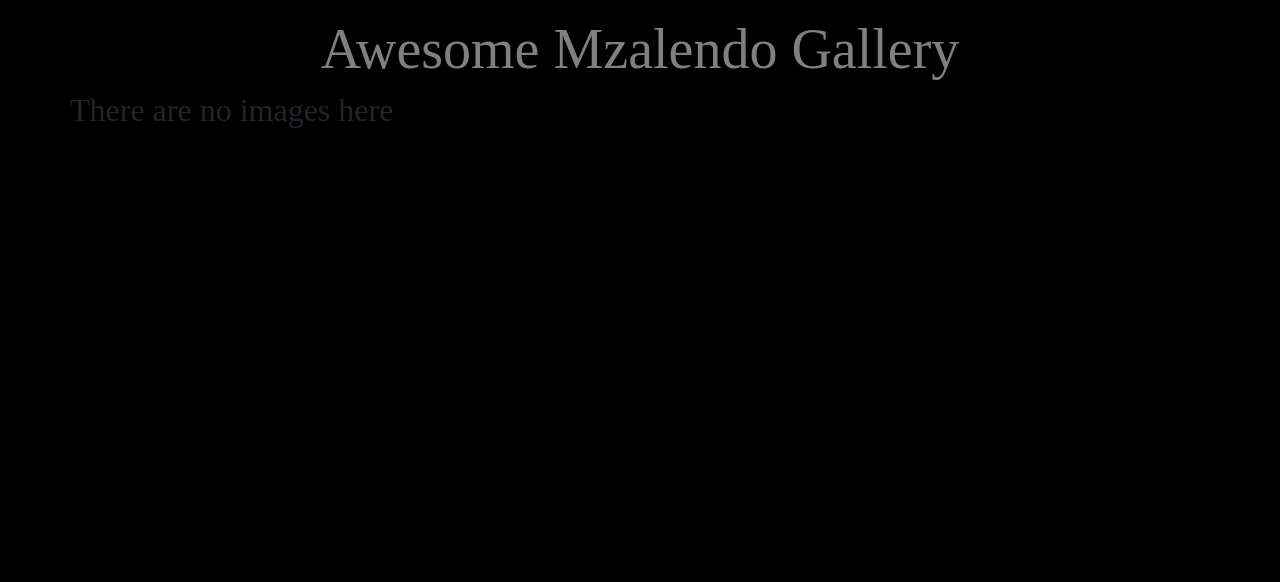
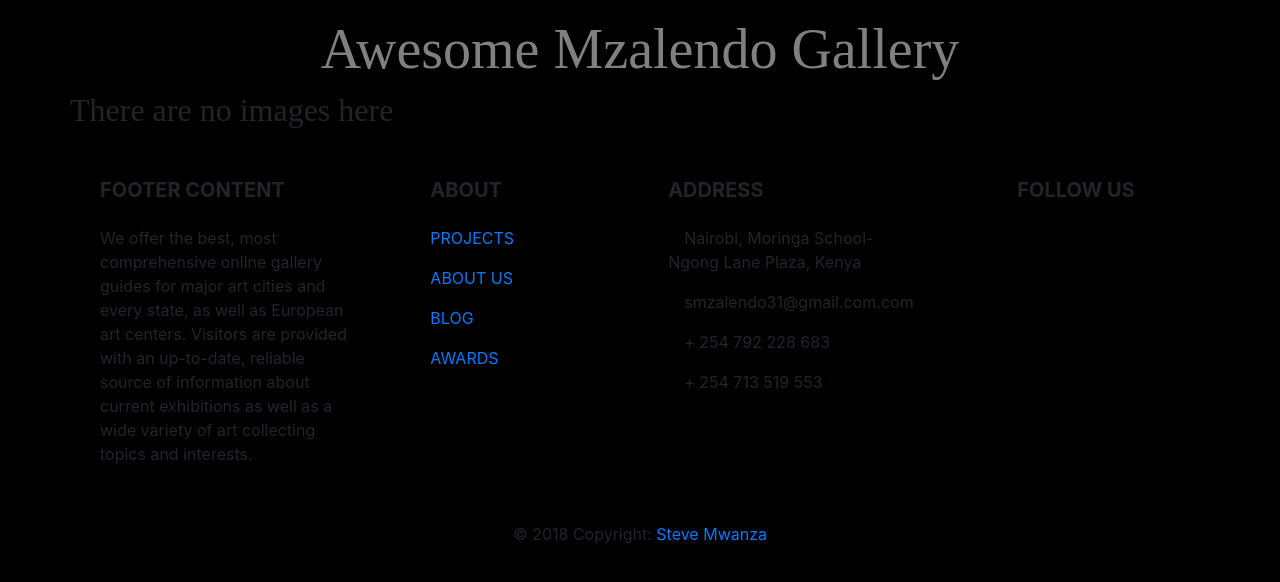
Before and after one commit to Steve-design/The-Galla, a Django app: page / in a window 1280 px wide. Shown: the part 56-638 px from the top of the page. Run offline with Django 3.2, Linux system fonts and the light colour scheme; data that the repository does not hold is empty; some libraries are stand-ins or nearby versions; some web fonts are replaced.

Commit message:
add footer

```diff
--- a/gallery/templates/images/homepage.html
+++ b/gallery/templates/images/homepage.html
@@ -61,6 +61,130 @@
       {% endfor %}
 
   </div>
+  <div>
+    <footer class="page-footer font-small mdb-color lighten-3 pt-4">
+
+      <!-- Footer Links -->
+      <div class="container text-center text-md-left">
+
+        <!-- Grid row -->
+        <div class="row">
+
+          <!-- Grid column -->
+          <div class="col-md-4 col-lg-3 mr-auto my-md-4 my-0 mt-4 mb-1">
+
+            <!-- Content -->
+            <h5 class="font-weight-bold text-uppercase mb-4">Footer Content</h5>
+            <p>We offer the best, most comprehensive online gallery guides for major art cities and every state, as well as European art centers. Visitors are provided with an up-to-date, reliable source of information about current exhibitions as well as a wide variety of art collecting topics and interests.</p>
+
+          </div>
+          <!-- Grid column -->
+
+          <hr class="clearfix w-100 d-md-none">
+
+          <!-- Grid column -->
+          <div class="col-md-2 col-lg-2 mx-auto my-md-4 my-0 mt-4 mb-1">
+
+            <!-- Links -->
+            <h5 class="font-weight-bold text-uppercase mb-4">About</h5>
+
+            <ul class="list-unstyled">
+              <li>
+                <p>
+                  <a href="#!">PROJECTS</a>
+                </p>
+              </li>
+              <li>
+                <p>
+                  <a href="#!">ABOUT US</a>
+                </p>
+              </li>
+              <li>
+                <p>
+                  <a href="#!">BLOG</a>
+                </p>
+              </li>
+              <li>
+                <p>
+                  <a href="#!">AWARDS</a>
+                </p>
+              </li>
+            </ul>
+
+          </div>
+          <!-- Grid column -->
+
+          <hr class="clearfix w-100 d-md-none">
+
+          <!-- Grid column -->
+          <div class="col-md-4 col-lg-3 mx-auto my-md-4 my-0 mt-4 mb-1">
+
+            <!-- Contact details -->
+            <h5 class="font-weight-bold text-uppercase mb-4">Address</h5>
+
+            <ul class="list-unstyled">
+                <li>
+                    <p>
+                      <i class="fas fa-home mr-3"></i> Nairobi, Moringa School-Ngong Lane Plaza, Kenya</p>
+                  </li>
+                  <li>
+                    <p>
+                      <i class="fas fa-envelope mr-3"></i> smzalendo31@gmail.com.com</p>
+                  </li>
+                  <li>
+                    <p>
+                      <i class="fas fa-phone mr-3"></i> + 254 792 228 683</p>
+                  </li>
+                  <li>
+                    <p>
+                      <i class="fas fa-print mr-3"></i> + 254 713 519 553</p>
+                  </li>
+                </ul>
+              </div>
+              <!-- Grid column -->
+
+              <hr class="clearfix w-100 d-md-none">
+
+              <!-- Grid column -->
+              <div class="col-md-2 col-lg-2 text-center mx-auto my-4">
+
+                <!-- Social buttons -->
+                <h5 class="font-weight-bold text-uppercase mb-4">Follow Us</h5>
+
+                <!-- Facebook -->
+                <a type="button" class="btn-floating btn-fb">
+                  <i class="fab fa-facebook-f"></i>
+                </a>
+                <!-- Twitter -->
+                <a type="button" class="btn-floating btn-tw">
+                  <i class="fab fa-twitter"></i>
+                </a>
+                <!-- Google +-->
+                <a type="button" class="btn-floating btn-gplus">
+                  <i class="fab fa-google-plus-g"></i>
+                </a>
+                <!-- Dribbble -->
+                <a type="button" class="btn-floating btn-dribbble">
+                  <i class="fab fa-dribbble"></i>
+                </a>
+
+              </div>
+              <!-- Grid column -->
+
+            </div>
+            <!-- Grid row -->
+
+          </div>
+          <!-- Footer Links -->
+
+          <!-- Copyright -->
+          <div class="footer-copyright text-center py-3">© 2018 Copyright:
+            <a href="https://mdbootstrap.com/education/bootstrap/"> Steve Mwanza</a>
+          </div>
+          <!-- Copyright -->
+
+        </footer>
+  </div>
 
 <script>
     function copytext(text) {
```
Also changed, not shown: media/images/american.jpeg (added), media/images/city.jpeg (added), media/images/food1.jpeg (added).
